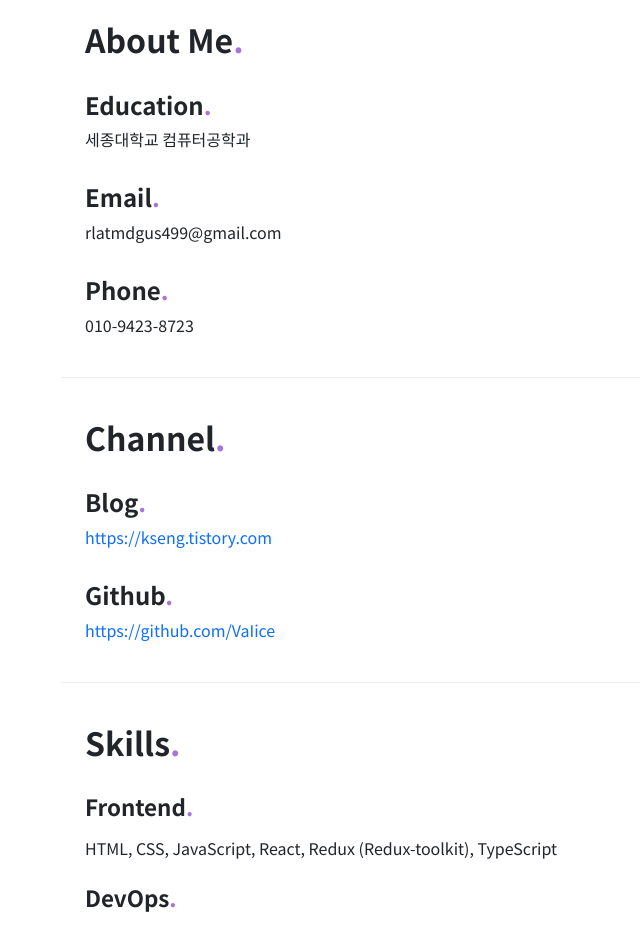
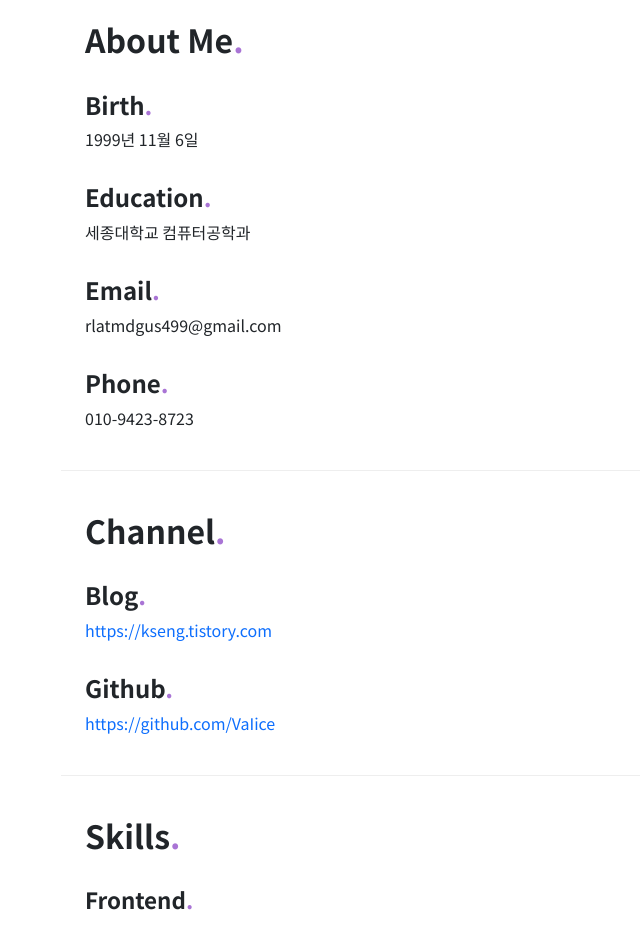
Before and after one commit to VaIice/resume, a React (Create React App) app: page / in a window 1280 px wide. Shown: the part 440-1371 px from the top of the page, without its empty margins (111-751 px from the left). Built offline with nearby package versions, Linux system fonts and the light colour scheme.

Commit message:
birth add

```diff
--- a/src/Components/AboutMe.jsx
+++ b/src/Components/AboutMe.jsx
@@ -2,6 +2,8 @@ function AboutMe() {
     return (
     <section>
             <h2>About Me<span className="highlight">.</span></h2>
+            <h4>Birth<span className="highlight">.</span></h4>
+            <span>1999년 11월 6일</span>
             <h4>Education<span className="highlight">.</span></h4>
             <span>세종대학교 컴퓨터공학과</span>
             <h4>Email<span className="highlight">.</span></h4>
--- a/src/Components/Skills.jsx
+++ b/src/Components/Skills.jsx
@@ -5,7 +5,7 @@ function Skills() {
        <h3>Frontend<span className="highlight">.</span></h3>
        <span>HTML, CSS, JavaScript, React, Redux (Redux-toolkit), TypeScript</span>
        <h3>DevOps<span className="highlight">.</span></h3>
-       <span>Git, Figma, AWS (S3, Cloudfront), Google Analytics</span>
+       <span>Git, Figma, AWS (S3, Cloudfront)</span>
   </section>
  )
 }
```
